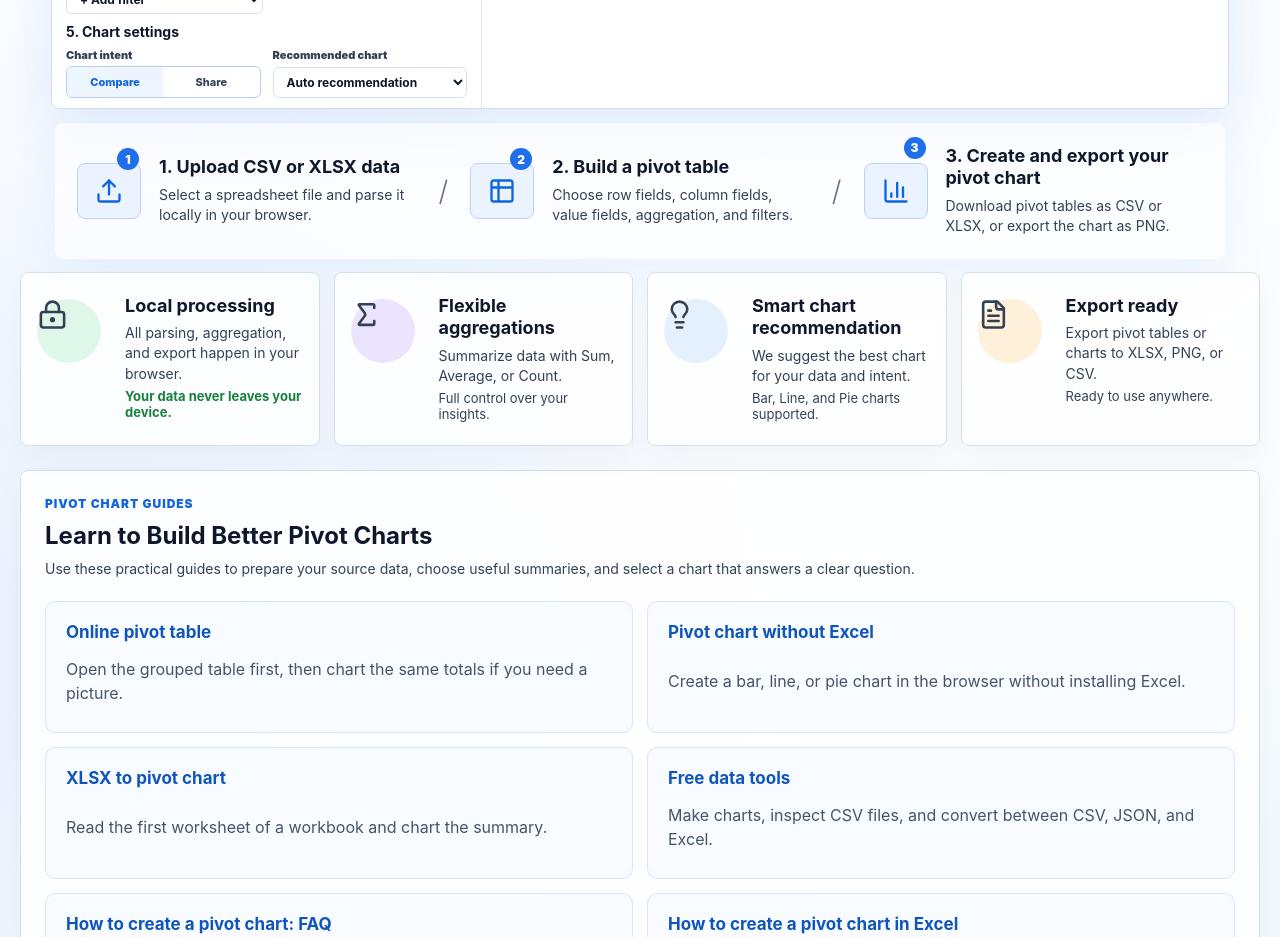
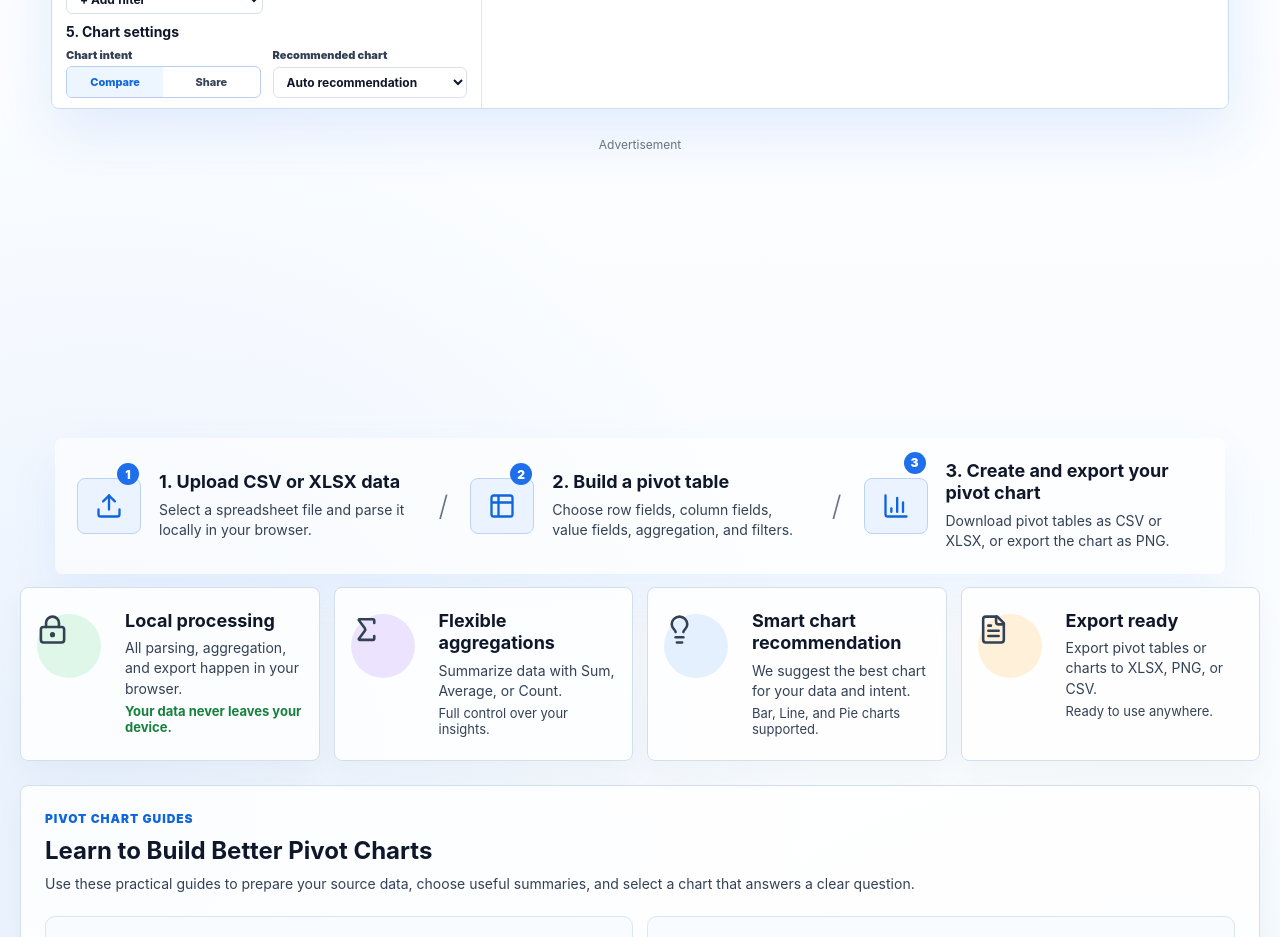
Before and after one commit to cloud-hu2000/pivot-chart-maker, a React (Vite) app: page / in a window 1280 px wide. Shown: the part 1020-1957 px from the top of the page. Built offline with nearby package versions, Linux system fonts and the light colour scheme.

Commit message:
Add isolated desktop homepage ad

```diff
--- /dev/null
+++ b/public/ad-home.html
@@ -0,0 +1,10 @@
+<!doctype html>
+<html lang="en">
+<head><meta charset="utf-8"><meta name="viewport" content="width=device-width, initial-scale=1"><title>Advertisement</title></head>
+<body style="margin:0">
+  <script>
+    var atOptions = { 'key': '0690a06f6a43d8f842892fc23faf3b1d', 'format': 'iframe', 'height': 250, 'width': 300, 'params': {} };
+  </script>
+  <script src="https://bauval.org/22/0690a06f6a43d8f842892fc23faf3b1d"></script>
+</body>
+</html>
--- a/src/App.jsx
+++ b/src/App.jsx
@@ -2101,6 +2101,13 @@ export default function App() {
         </div>
       ) : null}
 
+      {window.location.pathname === "/" && (
+        <aside className="home-ad" aria-label="Advertisement">
+          <span>Advertisement</span>
+          <iframe title="Advertisement" src="/ad-home.html" width="300" height="250" loading="lazy" sandbox="allow-scripts allow-popups allow-popups-to-escape-sandbox" />
+        </aside>
+      )}
+
       <section className="workflow-strip" id="how-it-works" aria-label="How to create a pivot chart">
         <article>
           <span className="step-number">1</span>
--- a/src/styles.css
+++ b/src/styles.css
@@ -996,6 +996,21 @@ th {
   max-width: 100%;
 }
 
+.home-ad {
+  display: flex;
+  flex-direction: column;
+  align-items: center;
+  gap: 8px;
+  margin: 28px auto;
+}
+
+.home-ad span { color: #68727d; font-size: 0.75rem; }
+.home-ad iframe { border: 0; }
+
+@media (max-width: 700px) {
+  .home-ad { display: none; }
+}
+
 .workflow-strip {
   display: grid;
   grid-template-columns: 1fr auto 1fr auto 1fr;
```
